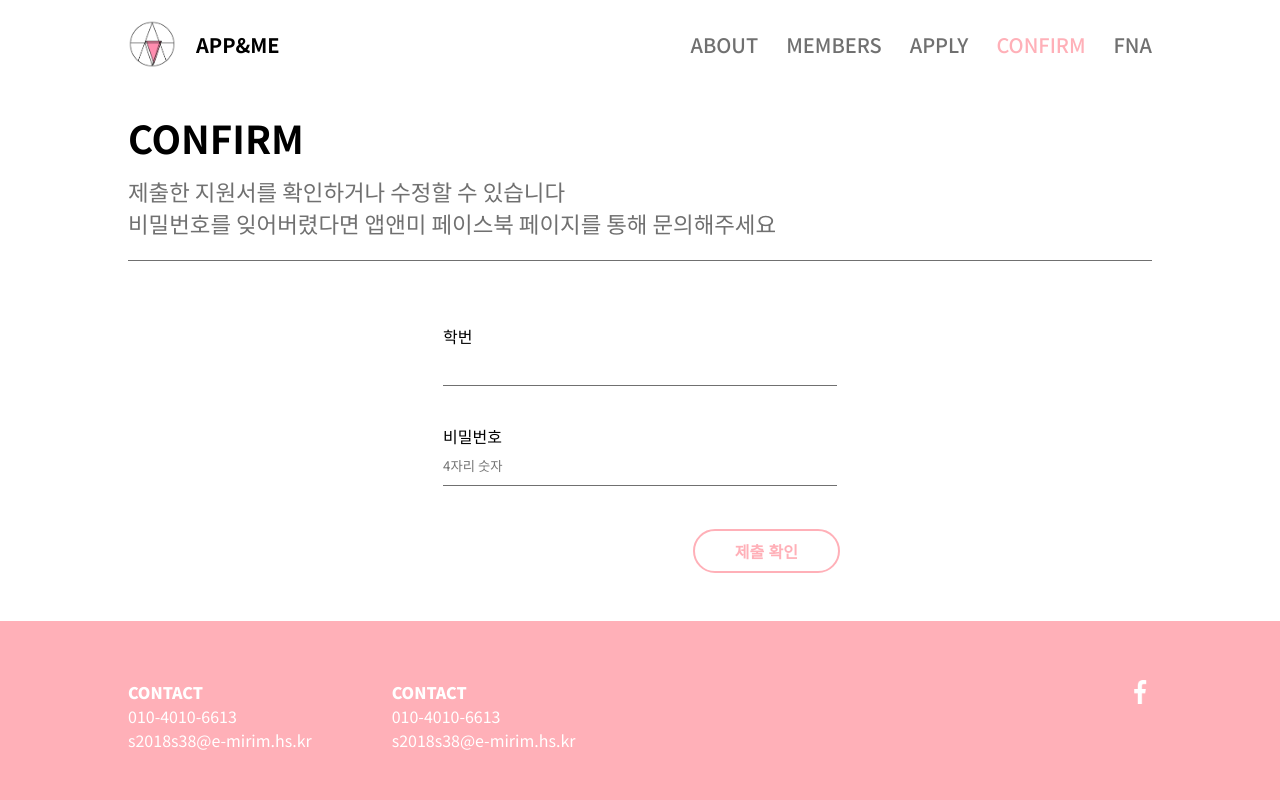
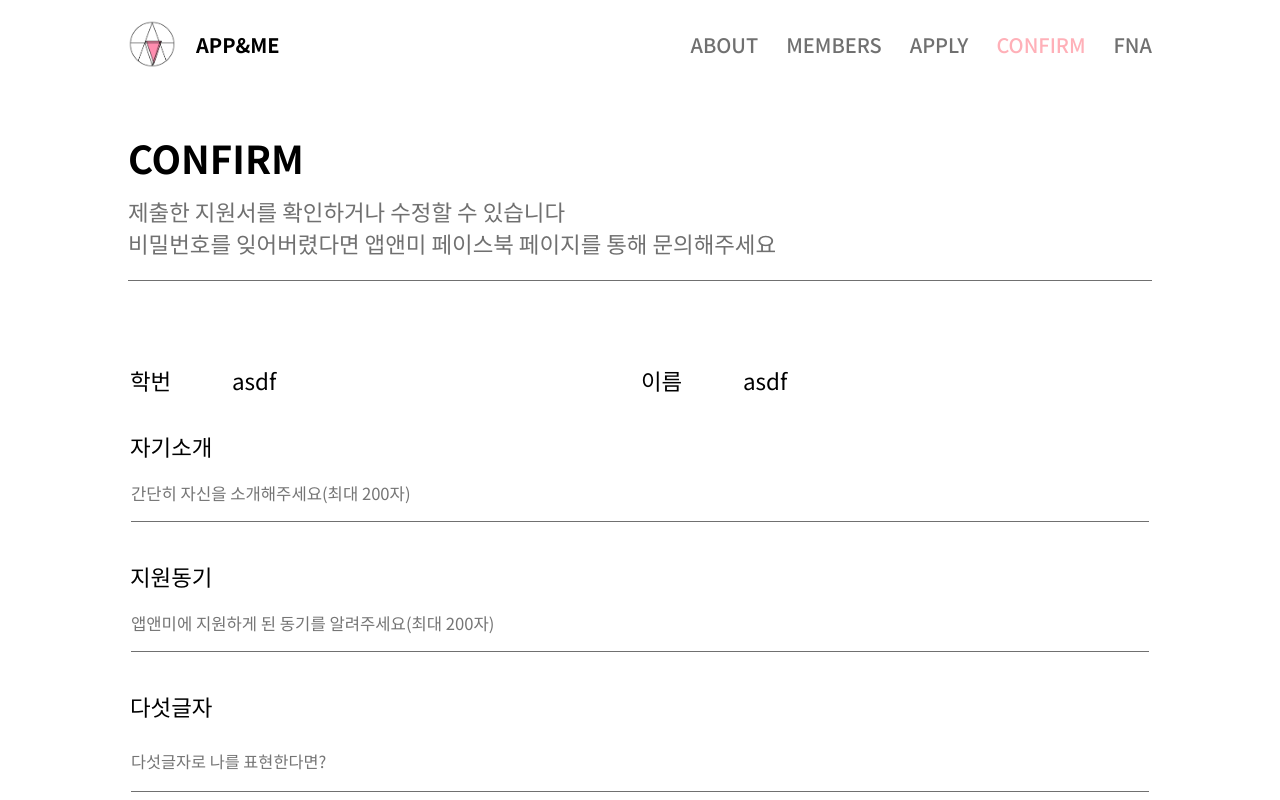
Before and after one commit to Sookhee/AppandMe-Website2020, a React (Create React App) app in the folder client/: page /confirm in a window 1280 px wide. Shown: the top 800 px of the page. Built offline with nearby package versions, Linux system fonts and the light colour scheme.

Commit message:
반응형 Confirm 구현중...

```diff
--- a/client/src/component/Confirm.js
+++ b/client/src/component/Confirm.js
@@ -34,42 +34,34 @@ const Confirm = (props) => {
                 />
 
                 {
-                    isIdentified ? (
-                        <form>
-                            <table className="apply-table">
+                    // isIdentified ? (
+                    true ? (
+                        <form className="confirm-true">
+                            <table>
                                 <tr>
-                                    <td>학번</td>
-                                    <td className="temp"></td>
-                                    <td>이름</td>
+                                    <td className="first-td">학번</td>
+                                    <td>{applyForm.uid}asdf</td>
+                                    <td className="first-td">이름</td>
+                                    <td>{applyForm.name}asdf</td>
+                                </tr>
+                                <tr></tr>
+                                <tr>
+                                    <td colSpan="4">자기소개</td>
                                 </tr>
                                 <tr>
-                                    <td><input type="tel" minLength="4" maxLength="4" name="uid" placeholder="학번을 입력해주세요"/></td>
-                                    <td className="temp"></td>
-                                    <td><input type="text" name="name" placeholder="이름을 입력해주세요"/></td>
+                                    <td colSpan="4"><textarea name="q1" maxLength="220" placeholder="간단히 자신을 소개해주세요(최대 200자)"></textarea></td>
                                 </tr>
                                 <tr>
-                                    <td colSpan="3">비밀번호</td>
+                                    <td colSpan="4">지원동기</td>
                                 </tr>
                                 <tr>
-                                    <td colSpan="3"><input type="tel" minLength="4" maxLength="4" name="passwd" placeholder="지원서를 수정할 때 사용할 비밀번호를 알려주세요 (4자리 숫자)"/></td>
+                                    <td colSpan="4"><textarea name="q2" maxLength="220" placeholder="앱앤미에 지원하게 된 동기를 알려주세요(최대 200자)"></textarea></td>
                                 </tr>
                                 <tr>
-                                    <td colSpan="3">자기소개</td>
+                                    <td colSpan="4">다섯글자</td>
                                 </tr>
                                 <tr>
-                                    <td colSpan="3"><textarea name="q1" maxLength="220" placeholder="간단히 자신을 소개해주세요(최대 200자)"></textarea></td>
-                                </tr>
-                                <tr>
-                                    <td colSpan="3">지원동기</td>
-                                </tr>
-                                <tr>
-                                    <td colSpan="3"><textarea name="q2" maxLength="220" placeholder="앱앤미에 지원하게 된 동기를 알려주세요(최대 200자)"></textarea></td>
-                                </tr>
-                                <tr>
-                                    <td colSpan="3">다섯글자</td>
-                                </tr>
-                                <tr>
-                                    <td colSpan="3"><input type="text" minLength="5" maxLength="5" name="q3" placeholder="다섯글자로 나를 표현한다면?"/></td>
+                                    <td colSpan="4"><input type="text" minLength="5" maxLength="5" name="q3" placeholder="다섯글자로 나를 표현한다면?"/></td>
                                 </tr>
                             </table>
                             <button type="submit" className="btn btn-pink fw-bold">SUBMIT</button>
--- a/client/src/style/Confirm.scss
+++ b/client/src/style/Confirm.scss
@@ -1,4 +1,5 @@
 .confirm{
+    display: flex; justify-content: flex-end; flex-wrap: wrap;
     .confirm-false{
         display: flex;
         flex-wrap: wrap;
@@ -11,6 +12,20 @@
                 border: none;
                 border-bottom: 1px solid #707070;
                 padding-bottom: 10px;
+            }
+        }
+    }
+
+    .confirm-true{
+        display: flex;
+        flex-wrap: wrap;
+        justify-content: flex-end;
+        table{
+            width: 100%;
+            td{input, textarea{width: 100%;}}
+            input, textarea{
+                border: none;
+                border-bottom: 1px solid #707070;
             }
         }
     }
@@ -29,12 +44,66 @@
             }
             button{margin-top: 40px;}
         }
+
+        .confirm-true{
+            table{
+                margin: 5% 0;
+                .first-td{width: 100px;}
+                tr:nth-child(odd){
+                    font-size: 1.4em;
+                    td{padding: 30px 0 0;}
+                }
+                input{
+                    height: 40px;
+                    line-height: 40px;
+                    margin-top: 16px;
+                    padding-bottom: 10px;
+                    font-size: 1.02em;
+                }
+                textarea{
+                    height: 40px;
+                    margin-top: 16px;
+                    font-size: 1.02em;
+                    &::placeholder{font-size: 1.02em;}
+                }
+            }
+            button{margin-bottom: 12%;}
+        }
     }
 }
 
 // Tablet
 @media (min-width: 481px) and (max-width: 1024px) {
+    .confirm{
+        .confirm-false{
 
+        }
+
+        .confirm-true{
+            table{
+                margin: 5% 0;
+                .first-td{width: 80px;}
+                tr:nth-child(odd){
+                    font-size: 1.3em;
+                    td{padding: 30px 0 0;}
+                }
+                input{
+                    height: 30px;
+                    line-height: 30px;
+                    margin-top: 12px;
+                    padding-bottom: 8px;
+                    font-size: 1em;
+                }
+                textarea{
+                    height: 30px;
+                    margin-top: 16px;
+                    font-size: 1em;
+                    &::placeholder{font-size: 1em;}
+                }
+            }
+            button{margin-bottom: 12%;}
+        }
+    }
 }
 
 // Mobile
```
